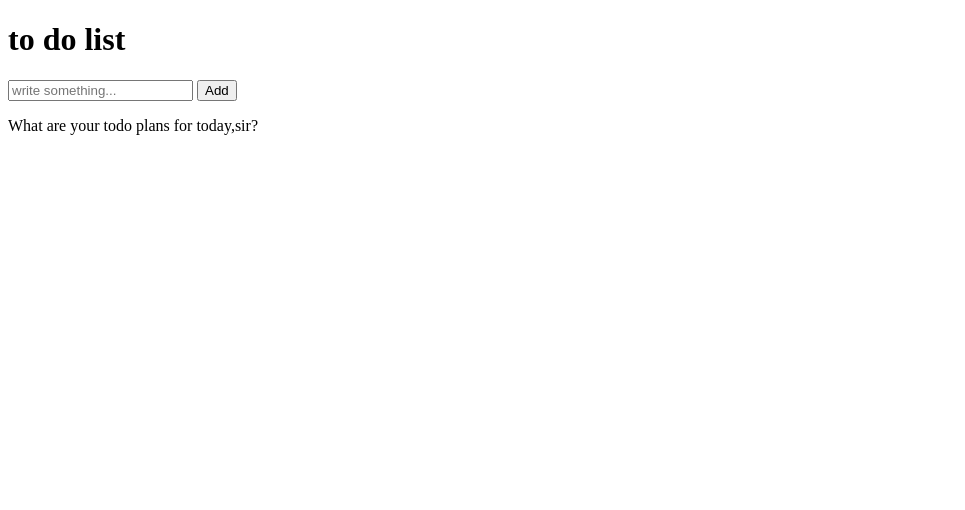
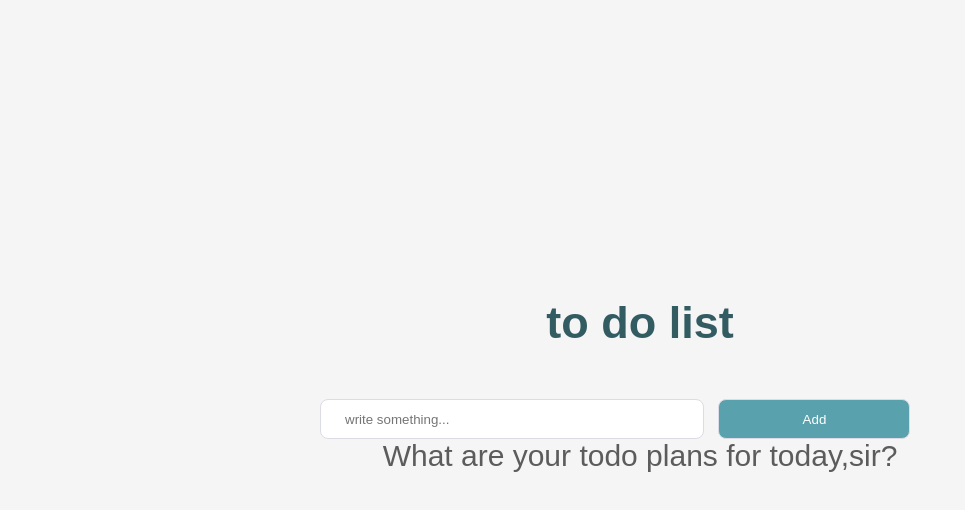
Before and after one commit to MirlanZH/Elementary-Todo-List, a plain HTML site: page index.html in a window 1280 px wide. Shown: the whole page, without its empty margins (0-965 px from the left). Drawn offline with Linux system fonts and the light colour scheme.

Commit message:
pages style is ready

```diff
--- a/index.html
+++ b/index.html
@@ -5,6 +5,7 @@
     <meta http-equiv="X-UA-Compatible" content="IE=edge">
     <meta name="viewport" content="width=device-width, initial-scale=1.0">
     <title>To Do List</title>
+    <link rel="stylesheet" href="style.css">
 </head>
 <body>
     <div id="app">
--- /dev/null
+++ b/style.css
@@ -0,0 +1,107 @@
+*{
+    margin: 0;
+    padding: 0;
+    outline: 0;
+    box-sizing: border-box;
+    -webkit-font-smoothing:antialised;
+    user-select: none;
+}
+
+html,body{
+    width: 100%;
+    height: 100%;
+}
+
+a{
+    text-decoration: none;
+    color: inherit;
+}
+
+body{
+    display: flex;
+    justify-content: center;
+    align-items: center;
+    flex-direction: column;
+    background-color: #f5f5f5;
+    font-family: sans-serif;
+}
+
+ul li a{
+    margin-left: 15px;
+    color: white;
+    cursor: pointer;
+    border: 1px solid #7cbe7b;
+    border-radius: 5px;
+    padding: 0 15px 2px 15px;
+    background-color: #7cbe7b;
+}
+
+#app{
+    width: 50%;
+    min-width: 400px;
+}
+
+h1{
+    font-family: sans-serif,cursive;
+    text-align: center;
+    margin-bottom: 50px;
+    font-size: 45px;
+    color: #335c62;
+    font-weight: 700;
+}
+p{
+    font-family: sans-serif,cursive;
+    text-align: center;
+    margin-bottom: 30px;
+    font-size: 30px;
+    color: #5c5c5c;
+    font-weight: 300;
+}
+ul {
+    font-family: sans-serif,cursive;
+    font-size: 20px;
+    font-weight: 400;
+    font-style: italic;
+    margin: 50px;
+}
+ul li{
+margin-bottom: 10px;
+color: #5c5c5c;
+}
+ul li a{
+    margin-left: 15px;
+    color: white;
+    cursor: pointer;
+    border:1px solid #7cbe7b;
+    border-radius: 5px;
+    padding: 0 15px 2px 15px;
+    background-color: #7cbe7b;
+}
+
+ul li a:hover{
+opacity: 0.8;
+}
+input.button{
+font:400 20px;
+}
+input{
+    width: 60%;
+    height: 40px;
+    color: #5c5c5c;
+    border: 1px solid #dcdce6;
+    border-radius: 8px;
+    padding: 0 24px;
+    margin-right: 10px;
+}
+.btn_add{
+width: 30%;
+height: 40px;
+border:1px solid #dcdce6;
+border-radius: 8px;
+background-color: #59a2ad;
+color: #fff;
+cursor:pointer
+}
+.btn_add:hover{
+    opacity: 0.9;
+}
```
